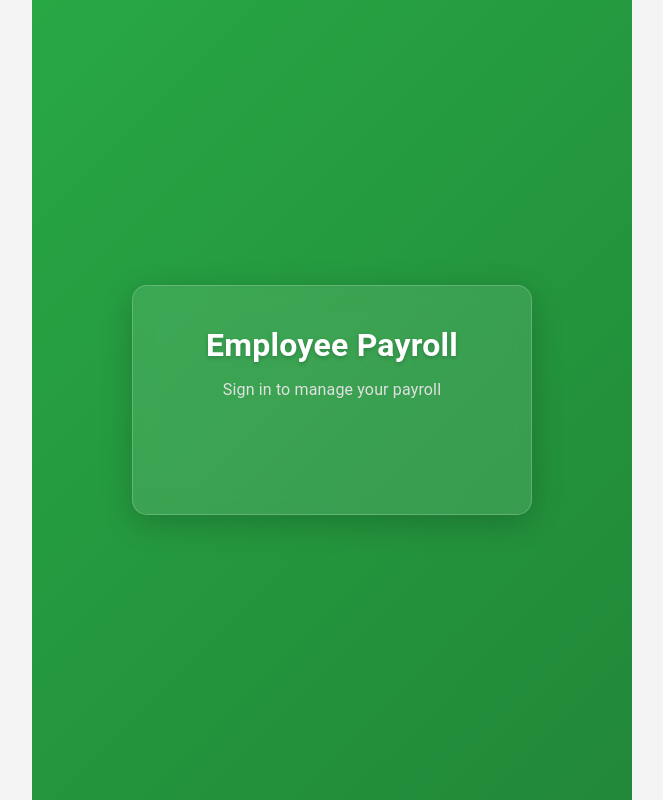
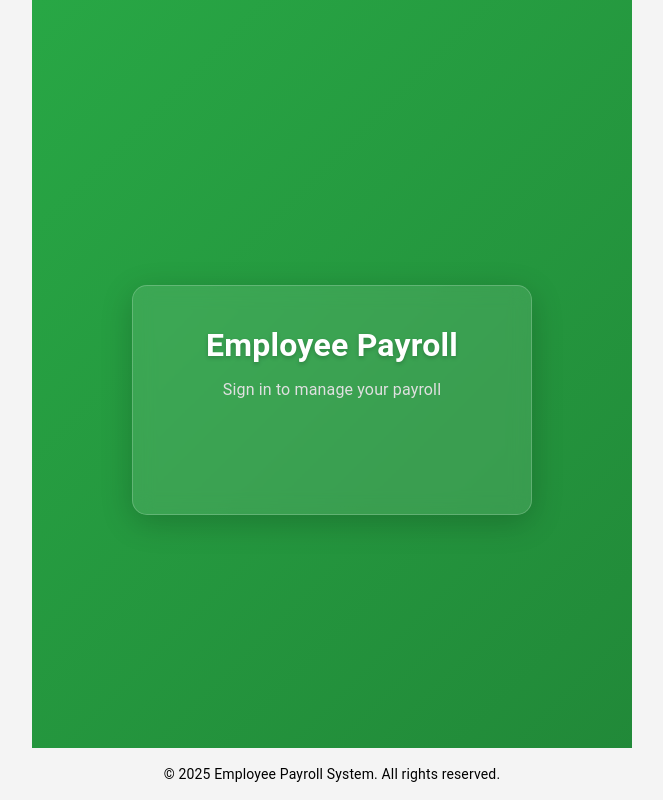
Before and after one commit to Surajdutaa2003/EmployeePayroolReact, a React (Vite) app: page /login in a window 1280 px wide. Shown: the whole page, without its empty margins (308-971 px from the left). Built offline with nearby package versions, Linux system fonts and the light colour scheme.

Commit message:
[Suraj] Refactor: added some minor scss

```diff
--- a/db.json
+++ b/db.json
@@ -156,7 +156,7 @@
       "department": [
         "HR"
       ],
-      "salary": "50000",
+      "salary": "60000",
       "notes": "adsdsa",
       "redirect": false,
       "startDate": "2014-10-25"
--- a/src/component/EmployeeForm.jsx
+++ b/src/component/EmployeeForm.jsx
@@ -178,6 +178,7 @@ class EmployeeForm extends Component {
     }
 
     const { errors, loading } = this.state;
+
 
     return (
       <div className={styles.container}>
--- a/src/component/EmployeeList.jsx
+++ b/src/component/EmployeeList.jsx
@@ -31,7 +31,7 @@ class EmployeeList extends Component {
 
   handleDelete = async (id) => {
     try {
-      const message = await deleteEmployee(id);
+      await deleteEmployee(id);
       this.fetchEmployees();
     } catch (error) {
       this.setState({ error: error.message });
@@ -166,7 +166,7 @@ class EmployeeList extends Component {
                   <td>
                     {Array.isArray(employee.department) ? (
                       employee.department.map((dept, index) => (
-                        <span key={index} className={styles.departmentTag}>
+                        <span key={dept} className={styles.departmentTag}>
                           {this.highlightText(dept, searchQuery)}
                         </span>
                       ))
--- /dev/null
+++ b/src/component/Footer.jsx
@@ -0,0 +1,15 @@
+import React from "react";
+import { Typography, Box } from "@mui/material";
+import "../styles/Footer.scss";
+
+const Footer = () => {
+  return (
+    <Box className="footer">
+      <Typography variant="body2">
+        © {new Date().getFullYear()} Employee Payroll System. All rights reserved.
+      </Typography>
+    </Box>
+  );
+};
+
+export default Footer;
--- a/src/component/Login.jsx
+++ b/src/component/Login.jsx
@@ -2,7 +2,9 @@ import React, { Component } from "react";
 import { GoogleOAuthProvider, GoogleLogin } from "@react-oauth/google";
 import { jwtDecode } from "jwt-decode";
 import { Button, Typography, Container, Box } from "@mui/material";
+
 import "../styles/Login.scss";
+import Footer from "./Footer";
 
 const clientId = import.meta.env.VITE_GOOGLE_CLIENT_ID;
 
@@ -21,9 +23,7 @@ class Login extends Component {
 
     this.setState({ user: decodedUser, isLoading: true });
 
-
     localStorage.setItem("user", JSON.stringify(decodedUser));
-
 
     setTimeout(() => {
       this.props.navigate("/employees");
@@ -32,11 +32,45 @@ class Login extends Component {
 
   handleError = () => {
     alert("Login Failed! Please try again.");
-    };
+  };
 
   handleLogout = () => {
     this.setState({ user: null });
     localStorage.removeItem("user");
+  };
+
+  renderAuthSection = () => {
+    const { isLoading, user } = this.state;
+
+    if (isLoading) {
+      return <div className="spinner"></div>;
+    }
+
+    if (user) {
+      return (
+        <div className="welcome-section">
+          <Typography variant="h6" className="welcome-text">
+            Welcome, {user.name}!
+          </Typography>
+          <Button
+            variant="outlined"
+            onClick={this.handleLogout}
+            className="logout-button"
+          >
+            Logout
+          </Button>
+        </div>
+      );
+    }
+
+    return (
+      <GoogleLogin
+        onSuccess={this.handleSuccess}
+        onError={this.handleError}
+        className="google-login-button"
+        data-testid="google-login"
+      />
+    );
   };
 
   render() {
@@ -51,34 +85,14 @@ class Login extends Component {
               Sign in to manage your payroll
             </Typography>
 
-            {this.state.isLoading ? (
-              <div className="spinner"></div>
-            ) : this.state.user ? (
-              <div className="welcome-section">
-                <Typography variant="h6" className="welcome-text">
-                  Welcome, {this.state.user.name}!
-                </Typography>
-                <Button
-                  variant="outlined"
-                  onClick={this.handleLogout}
-                  className="logout-button"
-                >
-                  Logout
-                </Button>
-              </div>
-            ) : (
-              <GoogleLogin
-                onSuccess={this.handleSuccess}
-                onError={this.handleError}
-                className="google-login-button"
-                data-testid="google-login"
+            {this.renderAuthSection()}
+          </Box>
+          <Footer/>
 
-              />
-            )}
-          </Box>
         </Container>
       </GoogleOAuthProvider>
     );
+
   }
 }
 
--- a/src/styles/EmployeeList.module.scss
+++ b/src/styles/EmployeeList.module.scss
@@ -8,7 +8,6 @@ body, html {
 .employeeListContainer {
   position: relative;
   background-color: #f5f5f5;
-  // height: 100vh;
   padding: 0;
   margin-top: 50px;
   height: calc(100vh - 50px);
--- /dev/null
+++ b/src/styles/Footer.scss
@@ -0,0 +1,9 @@
+.footer {
+    position: absolute;
+    bottom: 0;
+    left: 0;
+    width: 100%;
+    text-align: center;
+    padding: 1rem;
+    background-color: #f4f4f4;
+  }
--- a/src/styles/Header.module.scss
+++ b/src/styles/Header.module.scss
@@ -5,7 +5,6 @@
   width: 100%;
   z-index: 1000;
   background-color: #fff;
-  // padding-left: 5px;
   display: flex;
   align-items: center;
   gap: 10px;
--- a/src/styles/Login.scss
+++ b/src/styles/Login.scss
@@ -124,3 +124,10 @@
     transform: rotate(360deg);
   }
 }
+.footer {
+  margin-top: auto;
+  width: 100%;
+  text-align: center;
+  padding: 1rem;
+  background-color: #f4f4f4;
+}
```
Also changed, not shown: .scannerwork/report-task.txt, 2 other files (tests, documents, lock files or other folders).
